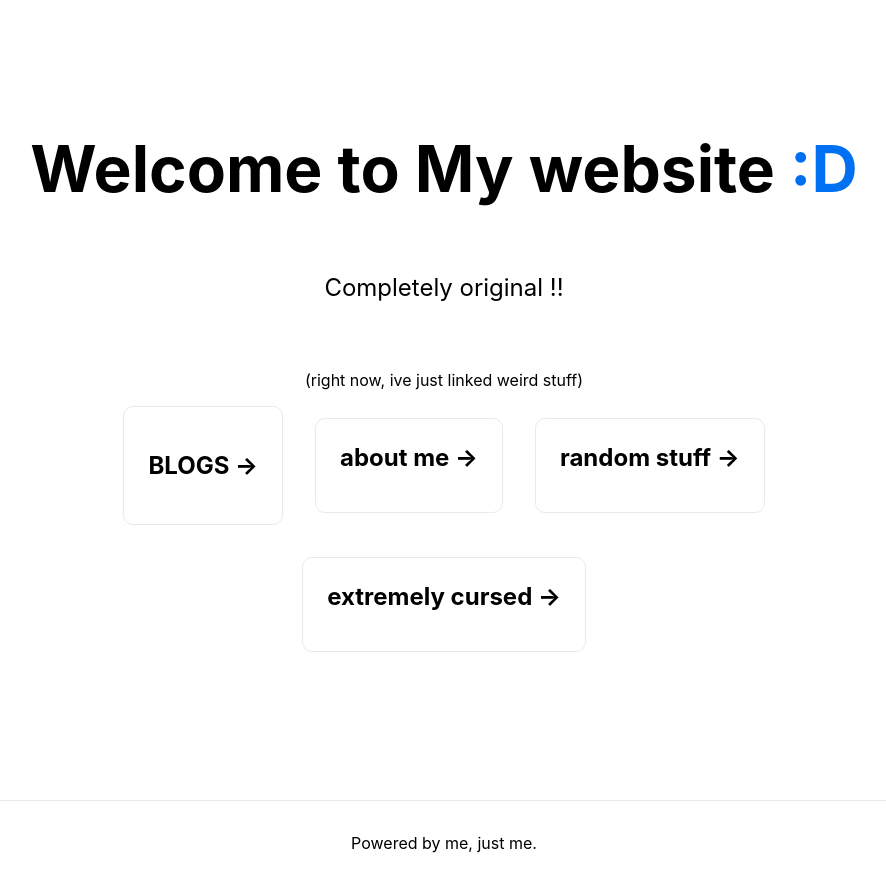
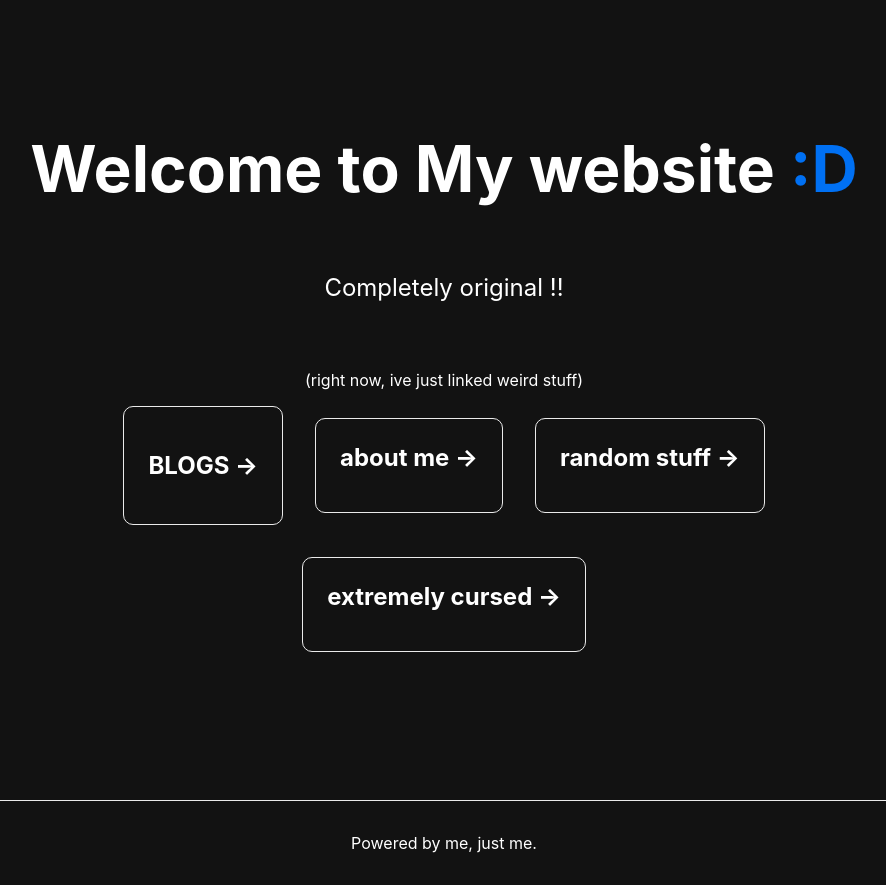
Before and after one commit to vikramsingh117/Intro, a Next.js app: page / in a window 1280 px wide. Shown: the whole page, without its empty margins (196-1082 px from the left). Built offline with nearby package versions, Linux system fonts and the light colour scheme.

Commit message:
darkmode

```diff
--- a/styles/globals.css
+++ b/styles/globals.css
@@ -14,3 +14,60 @@ a {
 * {
   box-sizing: border-box;
 }
+
+
+html {
+  color-scheme: dark !important;
+}
+
+
+
+
+
+
+
+
+
+
+
+
+
+
+
+
+
+::-webkit-scrollbar {
+  background-color: #202324;
+  color: #aba499;
+}
+::-webkit-scrollbar-corner {
+  background-color: rgb(19, 21, 22);
+}
+::-webkit-scrollbar-corner {
+  background-color: #181a1b;
+}
+::-webkit-scrollbar-corner {
+  background-color: #181a1b;
+}
+
+::-webkit-scrollbar-thumb {
+  background-color: rgb(55, 60, 62);
+}
+::-webkit-scrollbar-thumb {
+  background-color: #454a4d;
+}
+::-webkit-scrollbar-thumb {
+  background-color: #454a4d;
+}
+::selection {
+  background-color: rgb(0, 62, 136) !important;
+  color: rgb(216, 212, 207) !important;
+}
+::selection {
+  background-color: #004daa !important;
+  color: #e8e6e3 !important;
+}
+::selection {
+  background-color: #004daa !important;
+  color: #e8e6e3 !important;
+}
```
Also changed, not shown: styles/Home.module.css (line endings or trailing spaces), styles/styleone.css (added).
